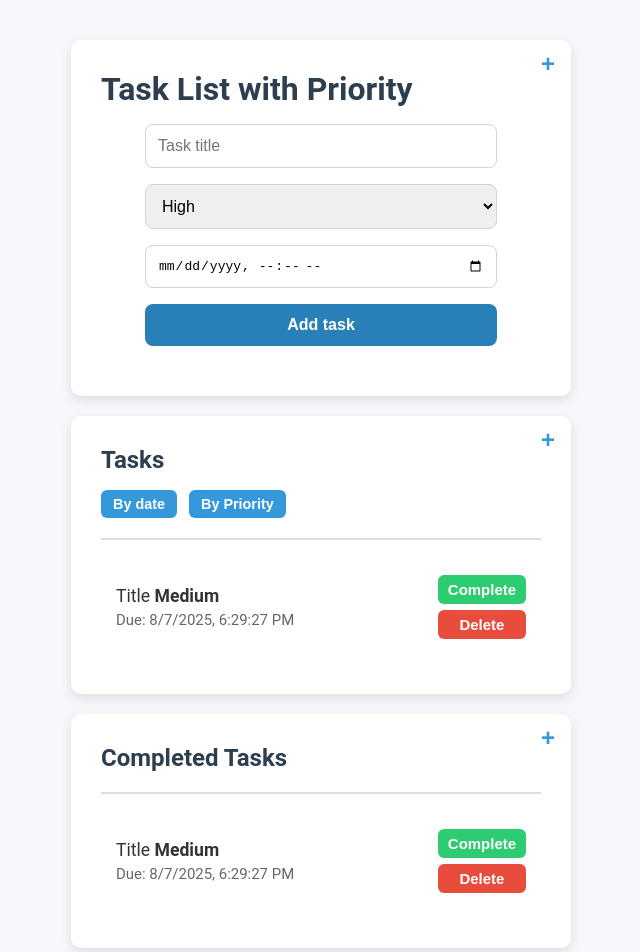
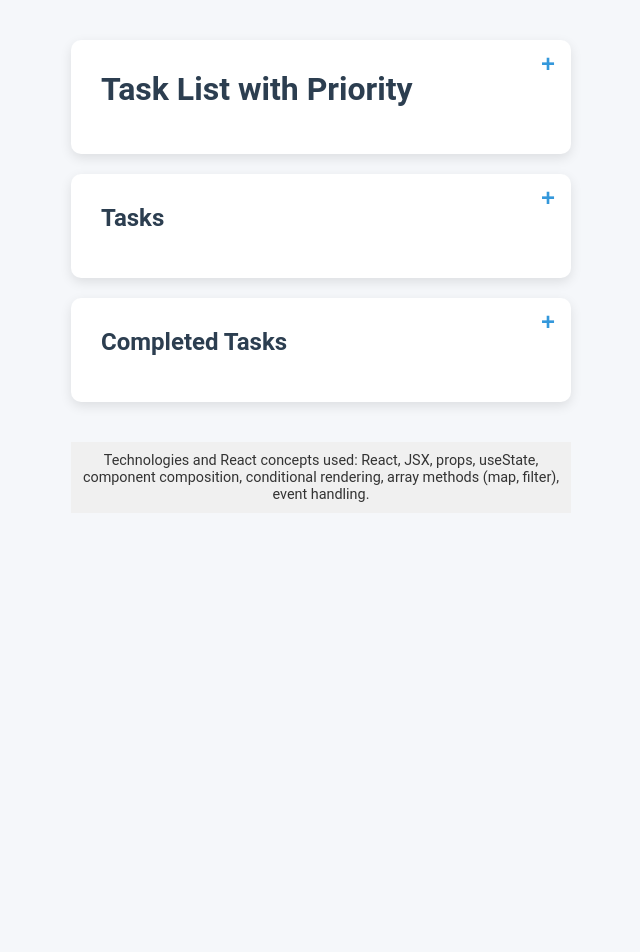
Before and after one commit to AlexCitron/react_js_edu, a React (Vite) app in the folder task_list_project/: page / in a window 1280 px wide. Shown: the top 952 px of the page, without its empty margins (319-959 px from the left). After the commit the page ends 800 px from the top, so only its background shows below. Built offline with nearby package versions, Linux system fonts and the light colour scheme.

Commit message:
Forms container uniform, close/open button in separate component, task_list uniform, useState used for forms close/open

```diff
--- a/task_list_project/src/App.jsx
+++ b/task_list_project/src/App.jsx
@@ -1,15 +1,13 @@
-import TasksContainer from "./components/tasks.container.jsx";
-import CompletedTaskContainer from "./components/completed.task.container.jsx";
-import AddTaskContainer from "./components/add.tasks.container.jsx";
 import Footer from "./components/footer.jsx";
+import FormsContainer from "./components/forms.container.jsx";
 
 export default function App() {
 
   return (
     <div className='app'>
-        <AddTaskContainer />
-        <TasksContainer />
-        <CompletedTaskContainer />
+        <FormsContainer className='task-add-container'/>
+        <FormsContainer className='task-container'/>
+        <FormsContainer className='completed-task-container'/>
         <Footer />
     </div>
   )
--- a/task_list_project/src/components/add.tasks.container.jsx
+++ /dev/null
@@ -1,18 +0,0 @@
-export default function AddTaskContainer() {
-    return(
-        <div className='task-add-container'>
-            <h1>Task List with Priority</h1>
-            <button className='close-button'>+</button>
-            <form action="" className='task-form'>
-                <input type='text' value={""} placeholder="Task title" required />
-                <select value={""}>
-                    <option value="High">High</option>
-                    <option value="Medium">Medium</option>
-                    <option value="Low">Low</option>
-                </select>
-                <input type='datetime-local' required/>
-                <button type="submit">Add task</button>
-            </form>
-        </div>
-    )
-}
--- /dev/null
+++ b/task_list_project/src/components/add.tasks.form.jsx
@@ -0,0 +1,14 @@
+export default function AddTaskForm() {
+    return (
+        <form action="" className='task-form'>
+            <input type='text' value={""} placeholder="Task title" required/>
+            <select value={""}>
+                <option value="High">High</option>
+                <option value="Medium">Medium</option>
+                <option value="Low">Low</option>
+            </select>
+            <input type='datetime-local' required/>
+            <button type="submit">Add task</button>
+        </form>
+        )
+}
--- /dev/null
+++ b/task_list_project/src/components/button.close.form.jsx
@@ -0,0 +1,8 @@
+export default function ButtonCloseOpenForm ({buttonName, onClick}) {
+    return (
+        <button
+            className={buttonName ? 'close-button open' : 'close-button'}
+            onClick={onClick}
+        >+</button>
+    )
+}
--- a/task_list_project/src/components/completed.task.container.jsx
+++ /dev/null
@@ -1,19 +0,0 @@
-import TaskItem from "./task.item.jsx";
-
-export default function CompletedTaskContainer() {
-    return(
-        <div className='completed-task-container'>
-            <h2>Completed Tasks </h2>
-            <button className='close-button'>+</button>
-            <CompletedTaskList />
-        </div>
-    )
-}
-
-function CompletedTaskList () {
-    return (
-        <ul className="task-list">
-            <TaskItem />
-        </ul>
-    )
-}
--- /dev/null
+++ b/task_list_project/src/components/completed.tasks.form.jsx
@@ -0,0 +1,5 @@
+import TaskList from "./task.list.jsx";
+
+export default function CompletedTasksForm() {
+    return <TaskList />
+}
--- /dev/null
+++ b/task_list_project/src/components/current.tasks.form.jsx
@@ -0,0 +1,13 @@
+import TaskList from "./task.list.jsx";
+
+export default function CurrentTaskForm() {
+    return (
+        <>
+            <div className="sort-controls">
+                <button className="sort-button">By date</button>
+                <button className="sort-button">By Priority</button>
+            </div>
+            <TaskList />
+        </>
+    )
+}
--- /dev/null
+++ b/task_list_project/src/components/forms.container.jsx
@@ -0,0 +1,44 @@
+import { useState } from "react";
+import AddTaskForm from "./add.tasks.form.jsx";
+import CurrentTaskForm from "./current.tasks.form.jsx";
+import CompletedTasksForm from "./completed.tasks.form.jsx";
+import ButtonCloseOpenForm from "./button.close.form.jsx";
+import handleButtonCloseOpenClick from "../handlers/handle.ButtonCloseOpenClick.js";
+
+export default function FormsContainer({className}) {
+    const [buttonName, setButtonName] = useState(null);
+    switch (className) {
+        case "task-add-container":
+            return (
+                <div className='task-add-container'>
+                    <h1>Task List with Priority</h1>
+                    <ButtonCloseOpenForm
+                        buttonName={buttonName}
+                        onClick= {() => handleButtonCloseOpenClick(buttonName, setButtonName, document.getElementsByClassName('task-add-container'))} />
+                    {buttonName && <AddTaskForm />}
+                </div>
+            )
+        case "task-container":
+            return(
+                <div className='task-container'>
+                    <h2>Tasks</h2>
+                    <ButtonCloseOpenForm
+                        buttonName={buttonName}
+                        onClick= {() => handleButtonCloseOpenClick(buttonName, setButtonName, document.getElementsByClassName('task-container'))}/>
+                    {buttonName && <CurrentTaskForm />}
+                </div>
+            )
+        case "completed-task-container":
+            return(
+                <div className='completed-task-container'>
+                    <h2>Completed Tasks </h2>
+                    <ButtonCloseOpenForm
+                        buttonName={buttonName}
+                        onClick= {() => handleButtonCloseOpenClick(buttonName, setButtonName, document.getElementsByClassName('completed-task-container'))} />
+                    {buttonName && <CompletedTasksForm /> }
+                </div>
+            )
+        default:
+            return <></>
+    }
+}
--- /dev/null
+++ b/task_list_project/src/components/task.list.jsx
@@ -0,0 +1,12 @@
+import TaskItem from "./task.item.jsx";
+
+export default function TaskList(className) {
+
+    return (
+        <div className='task-list'>
+            <ul className={className}>
+                <TaskItem />
+            </ul>
+        </div>
+    )
+}
--- a/task_list_project/src/components/tasks.container.jsx
+++ /dev/null
@@ -1,23 +0,0 @@
-import TaskItem from "./task.item.jsx";
-
-export default function TasksContainer() {
-    return(
-        <div className='task-container'>
-            <h2>Tasks</h2>
-            <button className='close-button'>+</button>
-            <div className="sort-controls">
-                <button className="sort-button">By date</button>
-                <button className="sort-button">By Priority</button>
-            </div>
-            <TaskList />
-        </div>
-    )
-}
-
-function TaskList () {
-    return (
-        <ul className="task-list">
-            <TaskItem />
-        </ul>
-    )
-}
--- /dev/null
+++ b/task_list_project/src/handlers/handle.ButtonCloseOpenClick.js
@@ -0,0 +1,9 @@
+function handleButtonCloseOpenClick(buttonName, setButtonName, elem) {
+    if (buttonName === elem[0].className) {
+        setButtonName(null);
+    } else {
+        setButtonName(elem[0].className)
+    }
+}
+
+export default handleButtonCloseOpenClick
```
